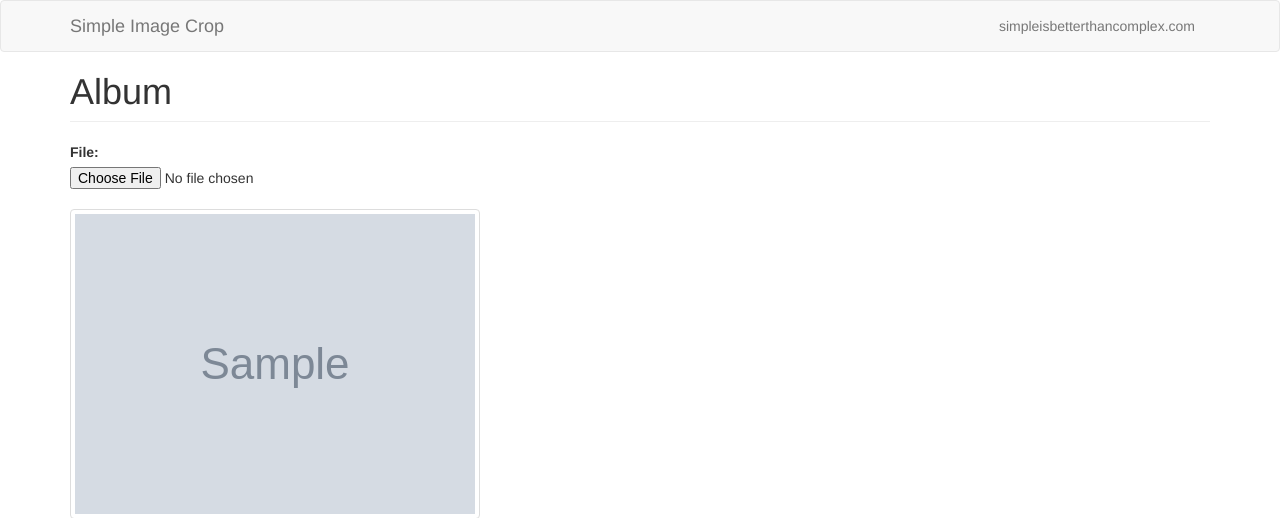
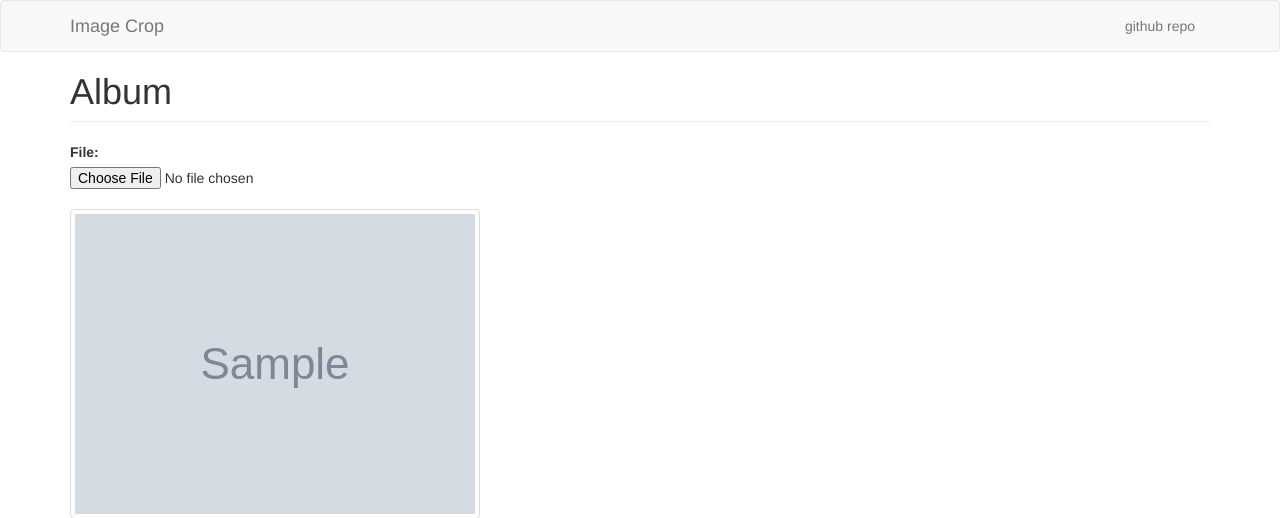
Before and after one commit to sangfroi/django-image-cropper, a Django app: page / in a window 1280 px wide. Shown: the top 518 px of the page. Run offline with Django 3.2, Linux system fonts and the light colour scheme; tables that the repository leaves empty hold one stand-in row (values such as "Sample post"); grey boxes marked "Sample" are stand-in pictures; some libraries are stand-ins or nearby versions.

Commit message:
Add 'Image Crop' as navbrand

```diff
--- a/resize/templates/header.html
+++ b/resize/templates/header.html
@@ -7,11 +7,11 @@
               <span class="icon-bar"></span>
               <span class="icon-bar"></span>
             </button>
-            <a class="navbar-brand" href="{% url 'photo_list' %}">Simple Image Crop</a>
+            <a class="navbar-brand" href="{% url 'photo_list' %}">Image Crop</a>
           </div>
           <div class="collapse navbar-collapse" id="main-menu">
             <ul class="nav navbar-nav navbar-right">
-              <li><a href="https://simpleisbetterthancomplex.com">simpleisbetterthancomplex.com</a></li>
+              <li><a href="https://github.com/lwairore">github repo</a></li>
             </ul>
           </div>
         </div>
```
